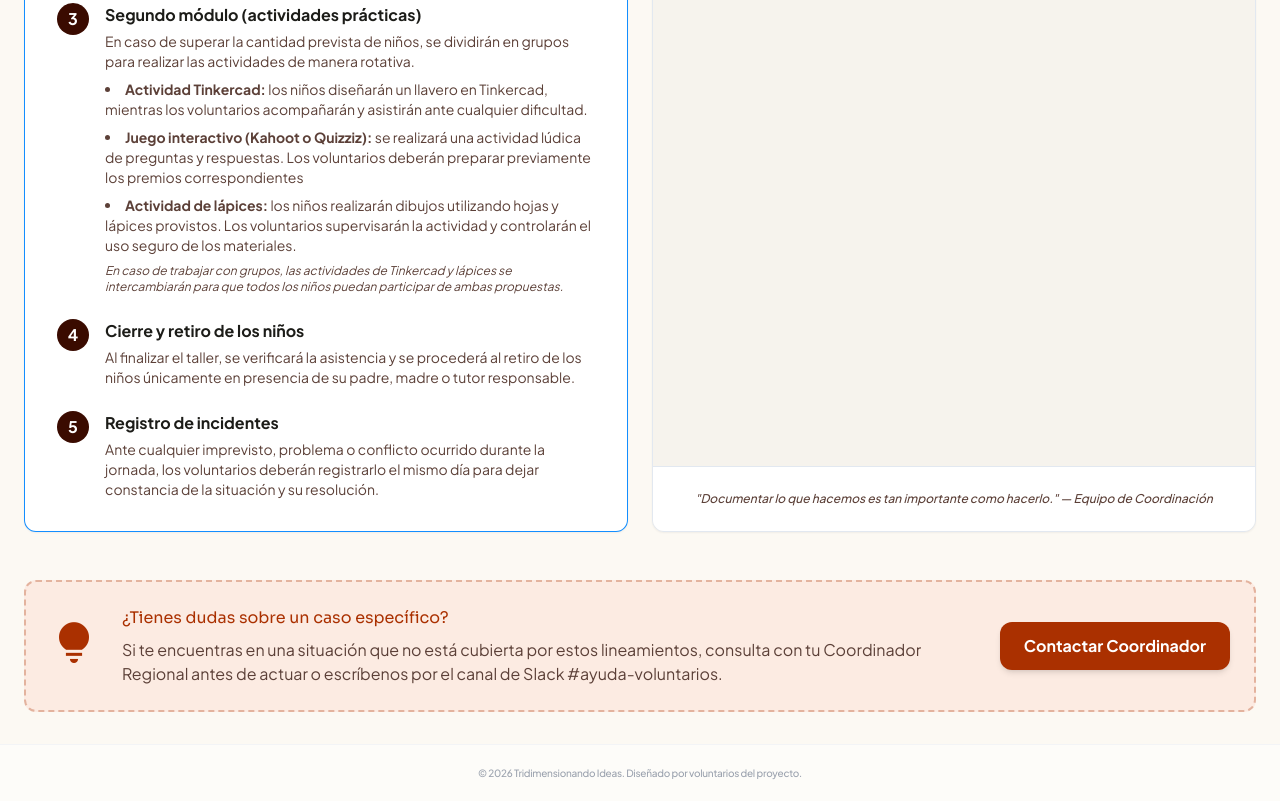
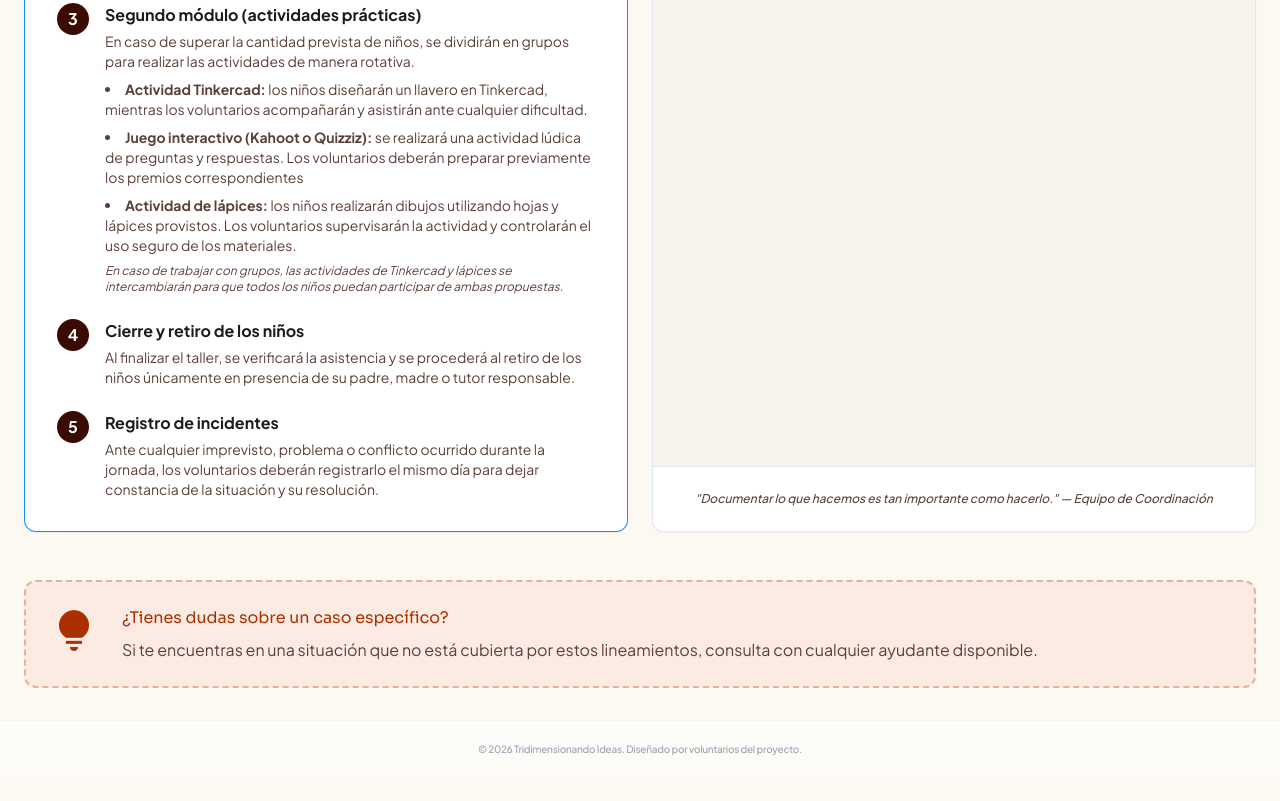
Before and after one commit to Juanmvpg/P-gina-Tridi, a website: page lineamientos.html in a window 1280 px wide. Shown: the part 1774-2575 px from the top of the page. After the commit the page ends 2551 px from the top, so only its background shows below. Drawn offline with nearby package versions, Linux system fonts and the light colour scheme.

Commit message:
Remover botón de contactar coordinador y actualizar mensaje explicativo en lineamientos.html

```diff
--- a/lineamientos.html
+++ b/lineamientos.html
@@ -256,11 +256,8 @@
 </div>
 <div>
 <h4 class="font-headline-md text-primary mb-2">¿Tienes dudas sobre un caso específico?</h4>
-<p class="text-on-surface-variant">Si te encuentras en una situación que no está cubierta por estos lineamientos, consulta con tu Coordinador Regional antes de actuar o escríbenos por el canal de Slack #ayuda-voluntarios.</p>
+<p class="text-on-surface-variant">Si te encuentras en una situación que no está cubierta por estos lineamientos, consulta con cualquier ayudante disponible.</p>
 </div>
-<button onclick="alert('Por chat, contactar mediante el grupo general o buscar presencialmente a los ayudantes designados.')" class="md:ml-auto whitespace-nowrap bg-primary text-white px-6 py-3 rounded-xl font-bold hover:bg-action-orange transition-colors shadow-md">
-                Contactar Coordinador
-            </button>
 </div>
 </main>
 <!-- Footer -->
```
